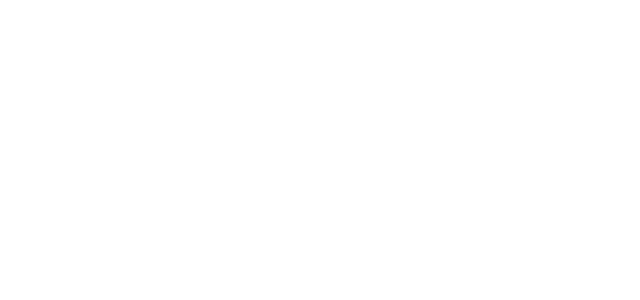
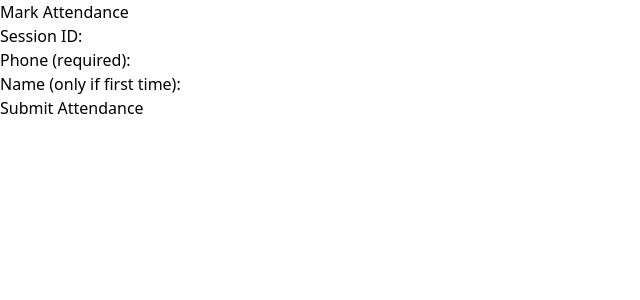
Before and after one commit to peter-sp-1/fellowship-attendance, a React (Vite) app: page /scan in a window 1280 px wide. Before the commit this address had no page. Shown: the top 300 px of the page, without its empty margins (0-640 px from the left). Built offline with nearby package versions, Linux system fonts and the light colour scheme.

Commit message:
scanPage update

```diff
--- a/src/App.jsx
+++ b/src/App.jsx
@@ -1,12 +1,15 @@
 import { Routes, Route } from 'react-router-dom';
 import FellowshipAttendanceApp from './FellowshipAttendanceApp.jsx';
 import AttendanceForm from './AttendanceForm.jsx';
+import ScanPage from "./pages/ScanPage";
+
 
 export default function App() {
   return (
     <Routes>
       <Route path="/" element={<FellowshipAttendanceApp />} />
       <Route path="/attend/:sessionId" element={<AttendanceForm />} />
+      <Route path="/scan" element={<ScanPage />} />
     </Routes>
   );
 }
--- a/src/AttendanceForm.jsx
+++ b/src/AttendanceForm.jsx
@@ -14,7 +14,7 @@
     const phone = e.target.phone.value;
 
     try {
-      const res = await fetch("https://fellowship-attendance.vercel.app/", {
+    const res = await fetch("https://attendance-backend-1-vbuv.onrender.com/api/scan", {
       method: "POST",
       headers: { "Content-Type": "application/json" },
       body: JSON.stringify({ sessionId, name, email, phone }),
@@ -29,6 +29,8 @@
     } finally {
       setLoading(false);
     }
+
+
   };
 
   return (
--- a/src/FellowshipAttendanceApp.jsx
+++ b/src/FellowshipAttendanceApp.jsx
@@ -2,7 +2,7 @@
 import { QrCode, Users, UserCheck, UserX, Plus, Trash2, RefreshCw, Calendar, BarChart3 } from 'lucide-react';
 
 
-const API_BASE_URL = "https://attendance-backend-2-7w0e.onrender.com/api";
+const API_BASE_URL = "https://attendance-backend-1-vbuv.onrender.com/api";
 
 
 const FellowshipAttendanceApp = () => {
@@ -84,9 +84,10 @@
   };
 
   // Add new member
+    // Add new member (manual from admin panel)
   const addMember = async () => {
-    if (!newMember.name || !newMember.email) {
-      showMessage('Name and email are required', 'error');
+    if (!newMember.name || !newMember.phone) {
+      showMessage('Name and phone are required', 'error');
       return;
     }
 
@@ -95,7 +96,11 @@
       const response = await fetch(`${API_BASE_URL}/members`, {
         method: 'POST',
         headers: { 'Content-Type': 'application/json' },
-        body: JSON.stringify(newMember)
+        body: JSON.stringify({
+          name: newMember.name,
+          phone: newMember.phone,
+          email: newMember.email || null, // optional
+        }),
       });
 
       const data = await response.json();
@@ -113,6 +118,7 @@
     }
     setLoading(false);
   };
+
 
   // Remove member
   const removeMember = async (memberId) => {
--- /dev/null
+++ b/src/pages/ScanPage.jsx
@@ -0,0 +1,80 @@
+import React, { useState, useEffect } from "react";
+import { useSearchParams } from "react-router-dom";
+
+const API_BASE_URL = "https://attendance-backend-1-vbuv.onrender.com/api";
+
+export default function ScanPage() {
+  const [searchParams] = useSearchParams();
+  const sessionId = searchParams.get("sessionId");
+
+  const [name, setName] = useState("");
+  const [phone, setPhone] = useState("");
+  const [loading, setLoading] = useState(false);
+  const [message, setMessage] = useState(null);
+
+  const handleSubmit = async (e) => {
+    e.preventDefault();
+    if (!phone) {
+      setMessage({ text: "Phone number is required", type: "error" });
+      return;
+    }
+
+    setLoading(true);
+    try {
+      const response = await fetch(`${API_BASE_URL}/scan`, {
+        method: "POST",
+        headers: { "Content-Type": "application/json" },
+        body: JSON.stringify({ name, phone, sessionId }),
+      });
+
+      const data = await response.json();
+      if (response.ok) {
+        setMessage({ text: data.message, type: "success" });
+        setName("");
+        setPhone("");
+      } else {
+        setMessage({ text: data.error, type: "error" });
+      }
+    } catch (err) {
+      setMessage({ text: "Error submitting attendance", type: "error" });
+    }
+    setLoading(false);
+  };
+
+  return (
+    <div className="scan-container">
+      <h2>Mark Attendance</h2>
+      <p>Session ID: {sessionId}</p>
+
+      {message && (
+        <p style={{ color: message.type === "error" ? "red" : "green" }}>
+          {message.text}
+        </p>
+      )}
+
+      <form onSubmit={handleSubmit}>
+        <div>
+          <label>Phone (required):</label>
+          <input
+            type="text"
+            value={phone}
+            onChange={(e) => setPhone(e.target.value)}
+            required
+          />
+        </div>
+        <div>
+          <label>Name (only if first time):</label>
+          <input
+            type="text"
+            value={name}
+            onChange={(e) => setName(e.target.value)}
+          />
+        </div>
+
+        <button type="submit" disabled={loading}>
+          {loading ? "Submitting..." : "Submit Attendance"}
+        </button>
+      </form>
+    </div>
+  );
+}
```
Lines whose indentation alone changed are shown as unchanged.
